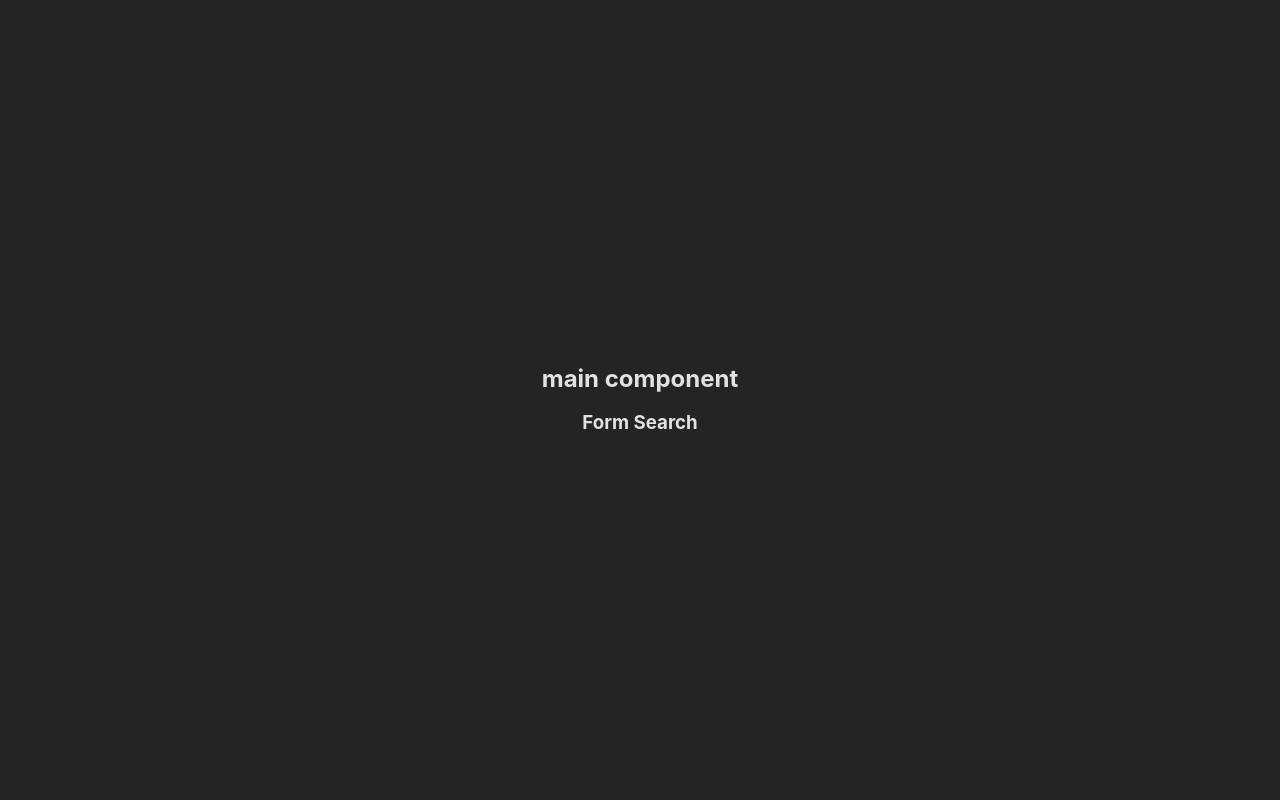
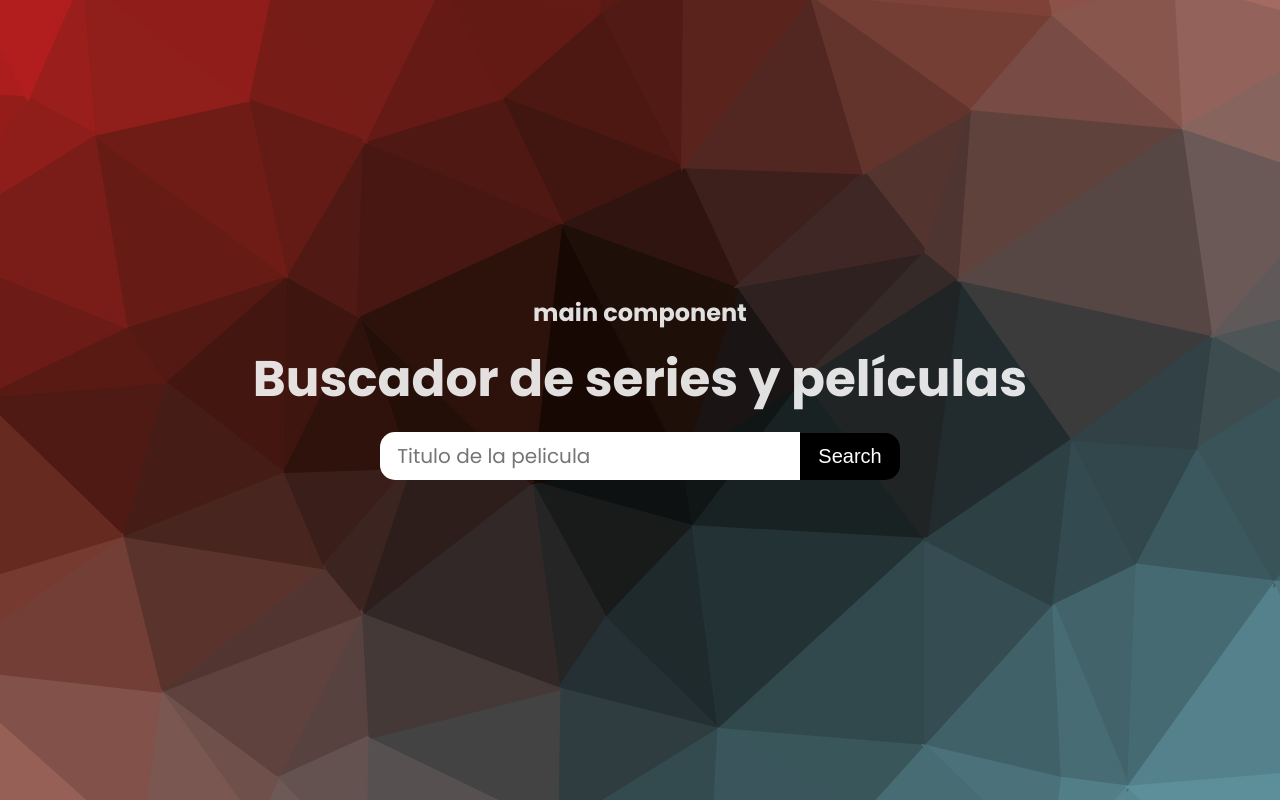
Before and after one commit to AlejandroMigueles/buscadorSeriesFakeflix, a React (Vite) app: page / in a window 1280 px wide. Built offline with nearby package versions, Linux system fonts and the light colour scheme.

Commit message:
Feat:se añaden estilos

```diff
--- a/package.json
+++ b/package.json
@@ -10,7 +10,6 @@
     "lint": "standard --fix"
   },
   "dependencies": {
-    "axios": "^0.27.2",
     "bootstrap": "^5.2.0",
     "react": "^18.2.0",
     "react-dom": "^18.2.0"
--- a/src/App.css
+++ b/src/App.css
@@ -1,6 +1,143 @@
+@import url('https://fonts.googleapis.com/css2?family=Poppins:wght@300;400;500;600;700&display=swap');
+
+body{
+    font-family: 'Poppins', sans-serif;
+    background-image: url(./img/triangles.svg);
+    background-repeat: no-repeat;
+    background-size: cover;
+}
+
 #root {
   max-width: 1280px;
   margin: 0 auto;
   padding: 2rem;
   text-align: center;
 }
+
+.movies-content {
+  display: flex;
+  gap: 30px;
+  flex-wrap: wrap;
+  justify-content: center;
+}
+.item-movie {
+  width: 250px;
+  height: 300px;
+  background-size: cover;
+  border-radius: 15px;
+  display: flex;
+  align-items: flex-end;
+}
+.item-movie:hover > .info {
+  color: #fff;
+  background-color: black;
+}
+.info {
+  background-color: #ffffffd9;
+  width: 100%;
+  padding: 10px 30px;
+  height: 87px;
+  display: flex;
+  flex-direction: column;
+  justify-content: space-around;
+  border-radius: 0px 0px 15px 15px;
+  transition: .7s;
+}
+.info p {
+  margin: 0;
+}
+.info p span {
+  text-decoration: none;
+}
+.info h4 {
+  margin: 0 0 8px;
+  line-height: 19px;
+}
+
+.row-info {
+  display: flex;
+  justify-content: space-between
+}
+.form-search {
+  margin: 3% 0 5%;
+  justify-content: center;
+}
+.form-search input[type="text"] {
+  font-family: inherit;
+  padding: 9px 17px;
+  font-size: 20px;
+  border-radius: 15px 0px 0px 15px;
+  outline: none;
+  border: 0;
+}
+.form-search input[type="submit"] {
+  font-size: 20px;
+  padding: 12px 18px;
+  border-radius: 0px 15px 15px 0px;
+  background-color: #000;
+  color: #fff;
+  border: 0;
+  cursor: pointer;
+}
+.form-search input[type="submit"]:hover {
+  background-color: #483f3f;
+}
+
+.form-search h2 {
+  font-size: 50px;
+}
+/* single movie */
+.single-movie {
+  display: flex;
+  gap: 25px;
+  margin: 7% 0 3%;
+  justify-content: center;
+}
+.single-movie .single-info {
+  width: 500px;
+  text-align: left;
+  background-color: #ffffff9e;
+  padding: 13px 25px;
+  border-radius: 15px;
+}
+.single-movie .single-info h2 {
+  font-size: 40px;
+  line-height: 42px;
+  margin-top: 10px;
+}
+.single-movie img {
+  border-radius: 15px;
+  object-fit: cover;
+  width: 300px;
+}
+
+/* loading animation */
+@keyframes spinner {
+  to  {
+      transform: rotate(360deg);
+  }
+}
+.loading {
+  width: 6rem;
+  height: 6rem;
+  margin: 0 auto;
+  margin-top:  10rem;
+  border-radius: 50%;
+  border: 8px solid #000;
+  border-top-color: #FCAF3C;
+  animation: spinner .6s linear infinite;
+}
+
+p.author {
+  display: flex;
+  justify-content: center;
+  FONT-VARIANT: JIS04;
+  margin-top: 3%;
+  gap: 7px;
+  color: #fff;
+}
+p.author a {
+  text-decoration: none;
+  font-weight: 700;
+  color: #fff;
+}
--- a/src/components/FormSearch.jsx
+++ b/src/components/FormSearch.jsx
@@ -1,8 +1,20 @@
-import React from 'react'
+import { React, useState } from 'react'
 
 const FormSearch = () => {
+  const [title, setTitle] = useState('')
+
+  const handleSubmit = (e) => {
+    e.preventDefault()
+    console.log('titulo', title)
+  }
   return (
-    <h3>Form Search</h3>
+    <div className='form-search'>
+      <h2>Buscador de series y películas</h2>
+      <form onSubmit={handleSubmit}>
+        <input type='text' placeholder='Titulo de la pelicula' onChange={e => setTitle(e.target.value)} />
+        <input type='submit' value='Search' />
+      </form>
+    </div>
   )
 }
 
```
Also changed, not shown: src/img/triangles.svg (added), 1 other file (tests, documents, lock files or other folders).
